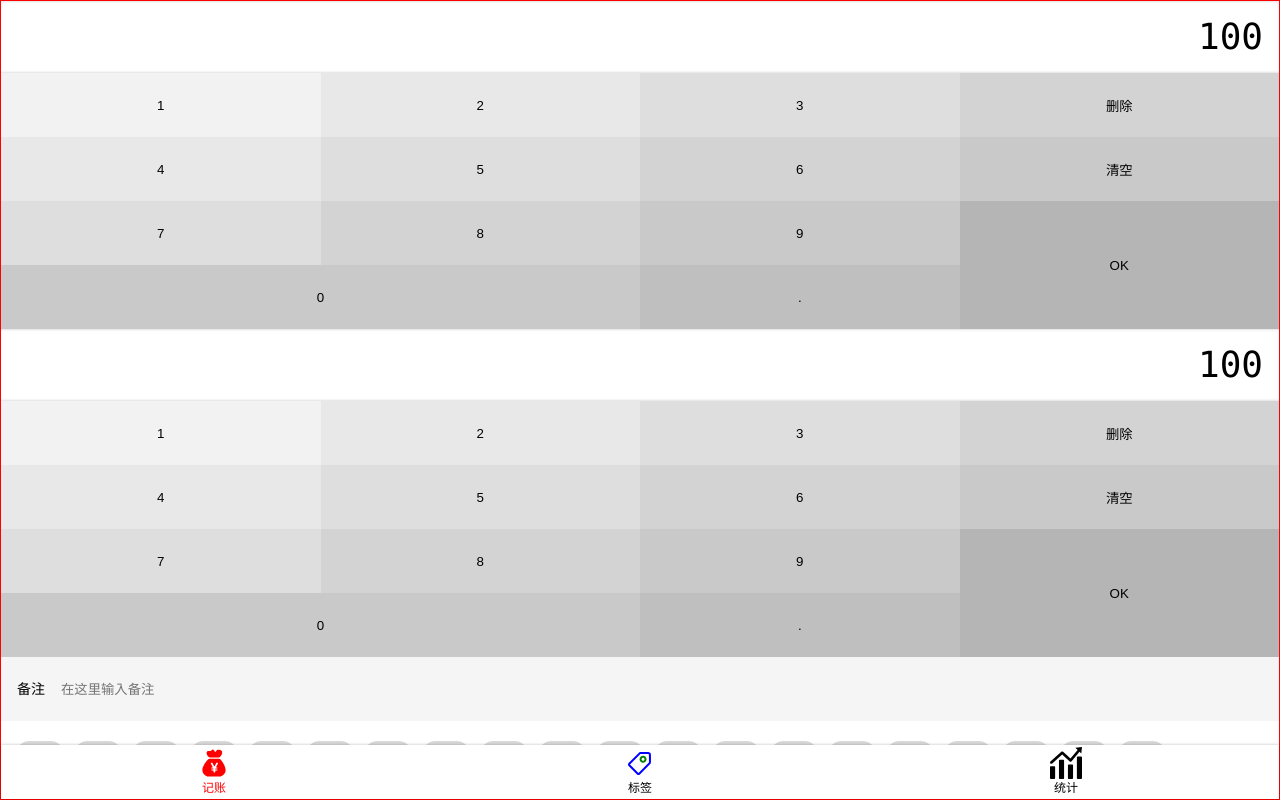
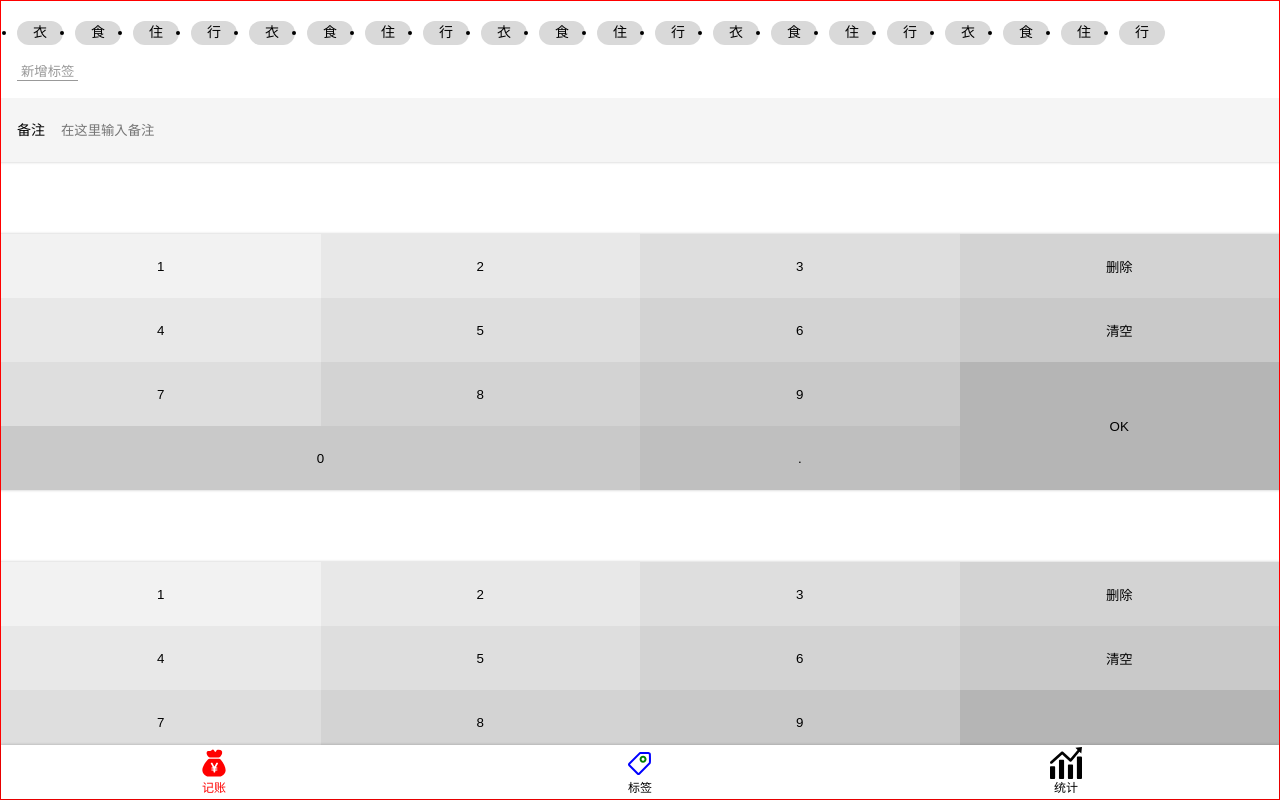
Before and after one commit to xiaoxue423/money, a Vue app: page /#/money in a window 1280 px wide. Built offline with nearby package versions, Linux system fonts and the light colour scheme.

Commit message:
基本完成  NumberPad.vue组件

```diff
--- a/src/components/Money/NumberPad.vue
+++ b/src/components/Money/NumberPad.vue
@@ -1,15 +1,15 @@
 <template>
   <div class="numberPad">
-    <div class="output">100</div>
+    <div class="output">{{output}}</div>
     <div class="buttons">
-      <button>1</button>
+      <button @click="inputContent">1</button>
       <button>2</button>
       <button>3</button>
-      <button>删除</button>
+      <button @click="remove">删除</button>
       <button>4</button>
       <button>5</button>
       <button>6</button>
-      <button>清空</button>
+      <button @click="clear">清空</button>
       <button>7</button>
       <button>8</button>
       <button>9</button>
@@ -21,10 +21,49 @@
 </template>
 
 <script lang="ts">
+import Vue from 'vue';
+import {Component} from 'vue-property-decorator';
 
-  export default {
-    name: "NumberPad"
+@Component
+export default class NumberPad extends Vue {
+  // output: string = ''
+  output = '';
+  inputContent(event: MouseEvent){
+    // 强制告诉你   target是个按钮
+    const button =( event.target as HTMLButtonElement);
+    // const input = button.textContent as string;
+
+    //!把空排除
+    const input = button.textContent!;
+    if(this.output === '0'){
+      if('0123456789'.indexOf(input) >=0 ){
+        this.output = input;
+      }else {
+        this.output += input;
+      }
+      return;
+    }
+
+    if(this.output.indexOf('.')>=0){
+      if(input === '.'){return;}
+    }
+      //追加
+      this.output += input;
   }
+
+  remove(){
+    const x = this.output.slice(0,-1);
+    if(this.output.length === 1){
+      this.output += '0'
+    }else {
+      this.output = this.output.slice(0,-1);
+    }
+  }
+
+  clear(){
+    this.output = '0'
+  }
+}
 
 </script>
 
@@ -39,6 +78,7 @@
     font-family: Consolas, monospace;
     padding: 9px 16px;
     text-align: right;
+    height: 72px;
   }
   .buttons {
     @extend %clearFix;
--- a/src/views/Money.vue
+++ b/src/views/Money.vue
@@ -1,9 +1,9 @@
 <template>
     <layout class-prefix="layout">
+      <Tags />
+      <Notes />
+      <Types :xxx="333"/>
       <NumberPad />
-      <Types xxx="hi"/>
-      <Notes />
-      <Tags />
     </layout>
 </template>
 
```
Also changed, not shown: src/components/Money/Types.vue (+23 -7 lines).
